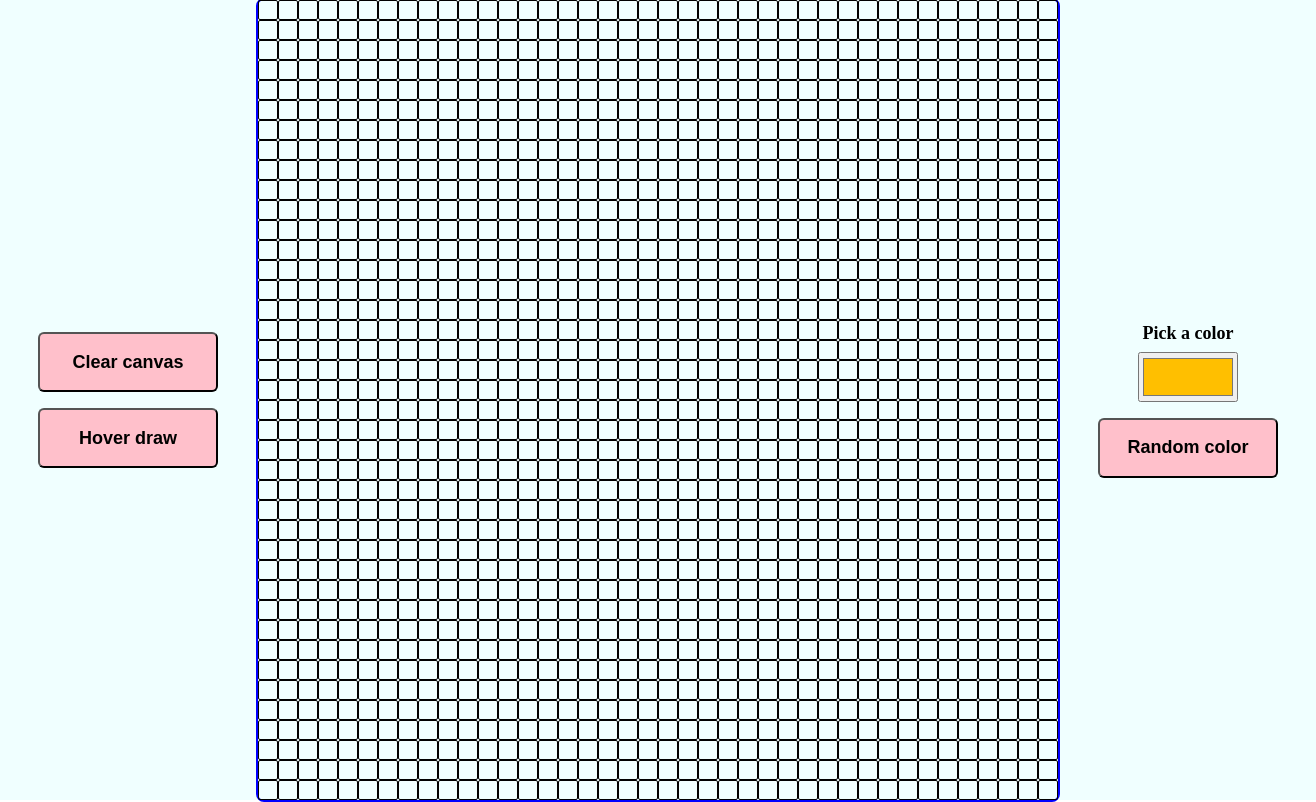
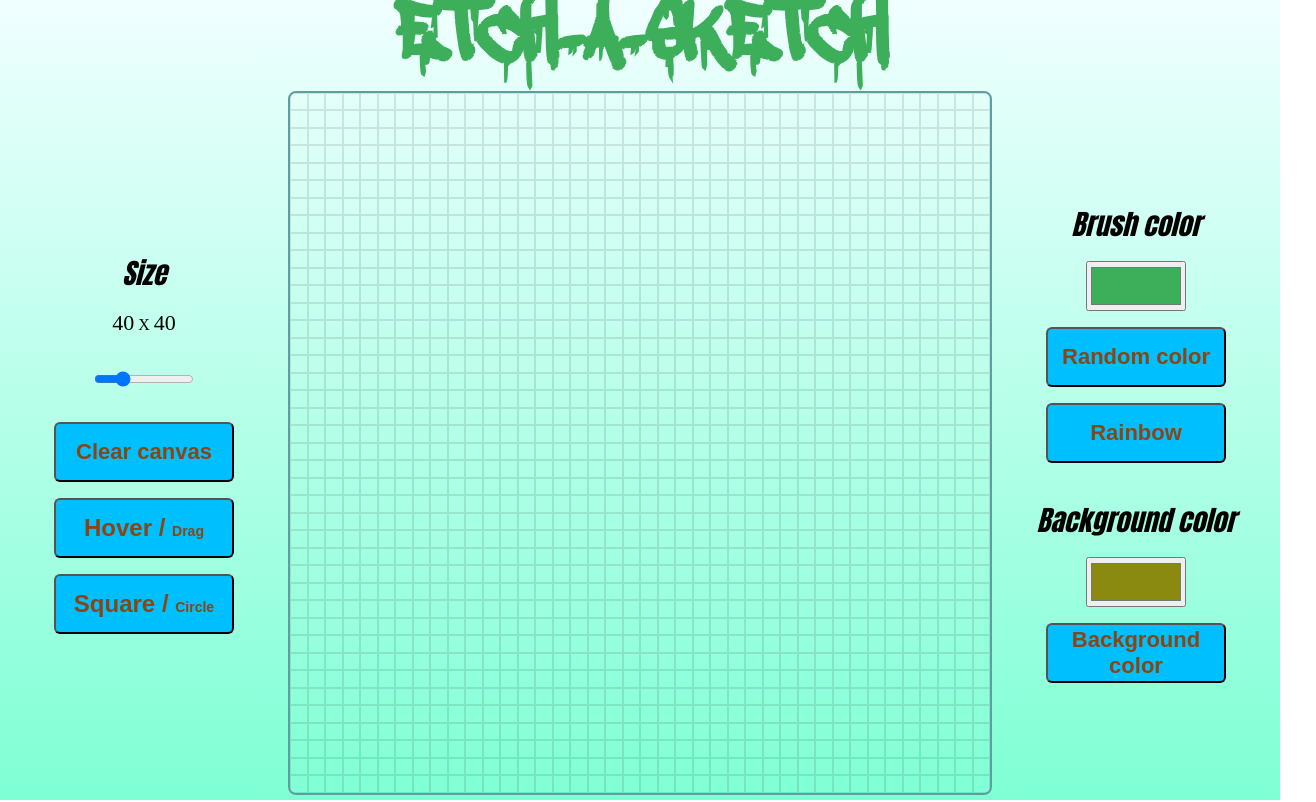
Before and after one commit to ZibertM/etch-a-sketch, a plain HTML site: page index.html in a window 1280 px wide. Both pictures are taken after a click on the button "Clear canvas". Shown: the whole page, 1316 px wide, since content can reach past the window. Drawn offline with Linux system fonts and the light colour scheme.

Commit message:
FINISHED ETCH-A-SKETCH
Finished project.

```diff
--- a/index.html
+++ b/index.html
@@ -9,17 +9,34 @@
 </head>
 <body>
     <div id="container">
-        <div id="options">
-            <button id="clear-canvas-button" class="option-buttons">Clear canvas</button>
-            <button id="toggle-draw-button" class="option-buttons">Hover draw</button>
+        <div id="title-div">
+            <h1>ETCH-A-SKETCH</h1>
         </div>
-        <div id="canvas"></div>
-        <div id="colors">
-            <div id="color-picker-div">
-                <label for="color-picker" class="colors-labels">Pick a color</label>
-                <input type="color" id="color-picker" value="#FFBF00">
+        <div id="content">
+            <div id="options">
+                <label for="size-slider">Size</label>
+                <span id="slider-value"></span>
+                <input id="size-slider" type="range" min="20" max="100" value="40">
+                <button id="clear-canvas-button" class="option-buttons">Clear canvas</button>
+                <button id="toggle-draw-button" class="option-buttons"><span style="font-weight: bold; font-size: 24px;">Hover / </span><span style="font-size: 14px;">Drag</span></button>
+                <button id="toggle-circle-square"><span style="font-weight: bold; font-size: 24px;">Square / </span><span style="font-size: 14px;">Circle</span></button>
             </div>
-            <button id="random-button">Random color</button>
+            <div id="mask">
+                <div id="canvas"></div>
+            </div>
+            <div id="colors">
+                <div id="color-picker-div">
+                    <label for="color-picker" class="colors-labels">Brush color</label>
+                    <input type="color" id="color-picker">
+                    <button id="random-button">Random color</button>
+                    <button id="rainbow-button">Rainbow</button>
+                </div>
+                <div id="background-color-div">
+                    <label for="background-color-picker" class="colors-labels">Background color</label>
+                    <input type="color" id="background-color-picker">
+                    <button id="background-color-button">Background color</button>
+                </div>
+            </div>
         </div>
     </div>
 </body>
--- a/script.js
+++ b/script.js
@@ -3,46 +3,79 @@ const toggleDrawButton = document.querySelector('#toggle-draw-button');
 const clearCanvasButton = document.querySelector('#clear-canvas-button');
 const colorPicker = document.querySelector('#color-picker')
 const randomButton = document.querySelector('#random-button');
+const rainbowButton = document.querySelector('#rainbow-button');
+const backgroundColorPicker = document.querySelector('#background-color-picker');
+const backgroundColorButton = document.querySelector('#background-color-button');
+const sizeSlider = document.querySelector('#size-slider');
+const toggleCircleSquareButton = document.querySelector('#toggle-circle-square');
+const sliderValue = document.querySelector('#slider-value');
+const title = document.querySelector('h1');
 
+let pixels = createCanvas(sizeSlider.value);
+
+
+colorPicker.value = randomColor();
 let color = colorPicker.value;
+title.style.color = color;
+sliderValue.innerHTML = `<span style="font-size: 22px; font-weight: bold:">${sizeSlider.value}</span> X <span style="font-size: 22px; font-weight: bold:">${sizeSlider.value}</span>`;
+
+backgroundColorPicker.value = randomColor();
+
 let drawOption = 'hover';
+let rainbow = false;
+let isMouseDown = false;
+let toggleCircle = 'square';
 
-const pixels = createCanvas();
-let isMouseDown = false;
 
-function createCanvas(size = 40) {
-    let cellsPerSide = 40;
+function createCanvas(size) {
+    let cellsPerSide = size;
     let cellSize = canvas.clientHeight / cellsPerSide;
     for (let i = 0; i < cellsPerSide ** 2; i++) {
         const cell = document.createElement('div');
         cell.style.width = `${cellSize - 2}px`;
         cell.style.height = `${cellSize - 2}px`;
-        cell.style.border = 'solid 1px black';
-        cell.style.borderRadius = '2px';
+        cell.style.border = 'solid 1px rgba(0, 0, 0, 0.1';
         cell.className = 'cells';
-        //cell.style.backgroundColor = 'white';
+        cell.dataset.state = '0'
         canvas.appendChild(cell);
+
+        cell.addEventListener('mousemove', colorCells);
+
     }
     const cells = document.querySelectorAll('.cells');
+    backgroundColorButton.addEventListener('click', () => {
+        cells.forEach((cell) => {
+            if (cell.dataset.state == '0')
+            cell.style.backgroundColor = backgroundColorPicker.value;
+        })
+    })
     return cells;
 }
 
 function colorCells(e) {
-    if (isMouseDown || drawOption === 'hover') {
-        e.target.style.backgroundColor = color;
+    if (isMouseDown || drawOption === 'hover' ) {
+        if (rainbow) {
+            color = randomColor();
+            e.target.style.backgroundColor = color;
+            e.target.dataset.state = '1'
+            title.style.color = color;
+
+        }
+        else {
+            e.target.style.backgroundColor = color;
+            e.target.dataset.state = '1';
+        }
     }
 }
 
 toggleDrawButton.addEventListener('click', () => {
     if (drawOption === 'hover') {
-        toggleDrawButton.textContent = 'Drag draw';
+        toggleDrawButton.innerHTML = '<span style="font-weight: bold; font-size: 24px;">Drag / </span><span style="font-size: 14px;">Hover</span>';
         color = colorPicker.value;
-        toggleDrawButton.style.color = color;
         drawOption = 'drag';
     } else {
-        toggleDrawButton.textContent = 'Hover draw';
+        toggleDrawButton.innerHTML = '<span style="font-weight: bold; font-size: 24px;">Hover / </span><span style="font-size: 14px;">Drag</span>';
         color = colorPicker.value;
-        toggleDrawButton.style.color = color;
         drawOption = 'hover';
     }
 });
@@ -55,34 +88,85 @@ canvas.addEventListener('mouseup', () => {
     isMouseDown = false;
 });
 
-pixels.forEach((pixel) => {
-    pixel.addEventListener('mousemove', colorCells);
-});
 
 clearCanvasButton.addEventListener('click', () => {
     pixels.forEach((pixel) => {
         pixel.style.backgroundColor = 'transparent';
+        pixel.dataset.state = '0'
     })
 })
 
 colorPicker.addEventListener('change', () => {
     color = colorPicker.value;
-    console.log(colorPicker.value);
+    randomButton.style.backgroundColor = 'deepskyblue';
+    title.style.color = color;
+
 })
 
-randomButton.addEventListener('click', () => {
+randomButton.addEventListener('click', (e) => {
+    color = randomColor();
+    colorPicker.value = color;
+    rainbow = false;
+    rainbowButton.style.backgroundColor = 'deepskyblue';
+    e.target.style.backgroundColor = 'bisque';
+    e.target.style.transition = 'background-color 0.5s ease';
+    title.style.color = color;
+
+})
+
+function randomColor() {
+    let colour;
     let rgbArray = [];
     for (let i = 0; i < 3; i++) {
-        rgbArray[i] = Math.floor(Math.random() * 256);
-        color = rgbToHex(rgbArray);
+        rgbArray[i] = Math.floor(Math.random() * 255);
+        colour = rgbToHex(rgbArray);
     }
-})
+    return colour;
+}
 
 function rgbToHex(rgbArray) {
     let hexString = '#';
     rgbArray.forEach((item) => {
-        hexString += item.toString(16);
+        hexString += item.toString(16).length == 2 ? item.toString(16) : '0' + item.toString(16);
     })
-    console.log(hexString);
     return hexString;
 }
+
+rainbowButton.addEventListener('click', (e) => {
+    if (!rainbow) {
+        rainbow = true;
+        e.target.style.backgroundColor = 'bisque';
+        e.target.style.transition = 'background-color 0.5s ease';
+        randomButton.style.backgroundColor = 'deepskyblue';
+    }
+    else {
+        rainbow = false;
+        e.target.style.backgroundColor = 'deepskyblue';
+        color = colorPicker.value;
+    }
+})
+
+backgroundColorPicker.addEventListener('change', () => {
+    backgroundColor = backgroundColorPicker.value;
+})
+
+toggleCircleSquareButton.addEventListener('click', (e) => {
+    if (toggleCircle == 'square') {
+        canvas.style.borderRadius = '50%';
+        toggleCircle = 'circle';
+        toggleCircleSquareButton.innerHTML = '<span style="font-weight: bold; font-size: 24px;">Circle / </span><span style="font-size: 14px;">Square</span>';
+    }
+    else {
+        canvas.style.borderRadius = '8px';
+        toggleCircle = 'square';
+        toggleCircleSquareButton.innerHTML = '<span style="font-weight: bold; font-size: 24px;">Square / </span><span style="font-size: 14px;">Circle</span>';
+    }
+})
+
+sizeSlider.addEventListener('input', () => {
+    while (canvas.firstChild) {
+        canvas.removeChild(canvas.firstChild);
+    }
+    pixels = createCanvas(sizeSlider.value);
+    sliderValue.innerHTML = `<span style="font-size: 22px; font-weight: bold:">${sizeSlider.value}</span> X <span style="font-size: 22px; font-weight: bold:">${sizeSlider.value}</span>`;
+})
--- a/style.css
+++ b/style.css
@@ -1,3 +1,11 @@
+@font-face {
+    font-family: 'dripping-marker';
+    src: url('./fonts/a-dripping-marker-font/ADrippingMarker-Ddw1.ttf');
+    font-weight: normal;
+    font-style: normal;
+  }
+
+
 body {
     margin: 0;
 }
@@ -5,17 +13,26 @@ body {
 #container {
     display: flex;
     justify-content: space-evenly;
+    align-items: center;
+    flex-direction: column;
+    height: 100vh;
     width: 100vw;
-    height: 100vh;
+    background: linear-gradient(azure, aquamarine);
     background-color: azure;
     cursor: default;
+}
+
+#content {
+    display: flex;
+    justify-content: space-evenly;
+    align-items: center;
+    width: 100vw;
 }
 
 #options, #colors {
     display: flex;
     flex-shrink: 0;
     flex-direction: column;
-    background-color: azure;
     width: 20%;
     height: 100%;
     align-items: center;
@@ -23,55 +40,82 @@ body {
     gap: 16px;
 }
 
-
+#colors {
+    gap: 36px;
+}
 
 #canvas {
     display: flex;
     flex-shrink: 0;
-    width: 800px;
-    height: 800px;
-    border: 2px solid blue;
+    width: 700px;
+    height: 700px;
+    border: 2px solid cadetblue;
     border-radius: 8px;
+    overflow: hidden;
     align-self: center;
     flex-wrap: wrap;
 }
 
 .cells {
-    transition: background-color 0.2s linear;
+    transition: background-color 0.2s ease;
 }
 
 button {
     height: 60px;
     width: 70%;
-    font-size: 18px;
+    font-size: 22px;
     font-weight: bold;
-    background-color: pink;
+    background-color: deepskyblue;
     border-radius: 6px;
+    color: saddlebrown;
 }
 
-#color-picker {
+button:active {
+    background-color: bisque;
+    transition: background-color 0.1s ease;
+}
+
+input {
     width: 100px;
     height: 50px;
     flex-shrink: 0;
 }
 
-.colors-labels {
-    font-size: 18px;
+label {
+    font-size: 28px;
     font-weight: bold;
+    font-style: oblique;
+    font-family: Impact, Haettenschweiler, 'Arial Narrow Bold', sans-serif;
 }
 
-#color-picker-div {
+#title-div {
+    display: flex;
+    align-items: center;
+    justify-content: center;
+    height: 10%;
+}
+
+h1 {
+    font-family: 'dripping-marker';
+    font-size: 100px;
+    margin: 0;
+    padding: 12px;
+}
+
+#color-picker-div, #background-color-div {
+    width: 100%;
     display: flex;
     flex-direction: column;
     justify-content: center;
     align-items: center;
-    gap: 8px;
+    gap: 16px;
 
 }
 
-#rainbow-div {
+#mask {
     display: flex;
-    flex-direction: column;
-    justify-content: center;
-    align-items: center;
+    width: 704px;
+    height: 704px;
+    border-radius: 50%;
+    flex-shrink: 0;
 }
```
Also changed, not shown: fonts/a-dripping-marker-font/ADrippingMarker-Ddw1.ttf (added), fonts/a-dripping-marker-font/info.txt (added), 2 other files.
